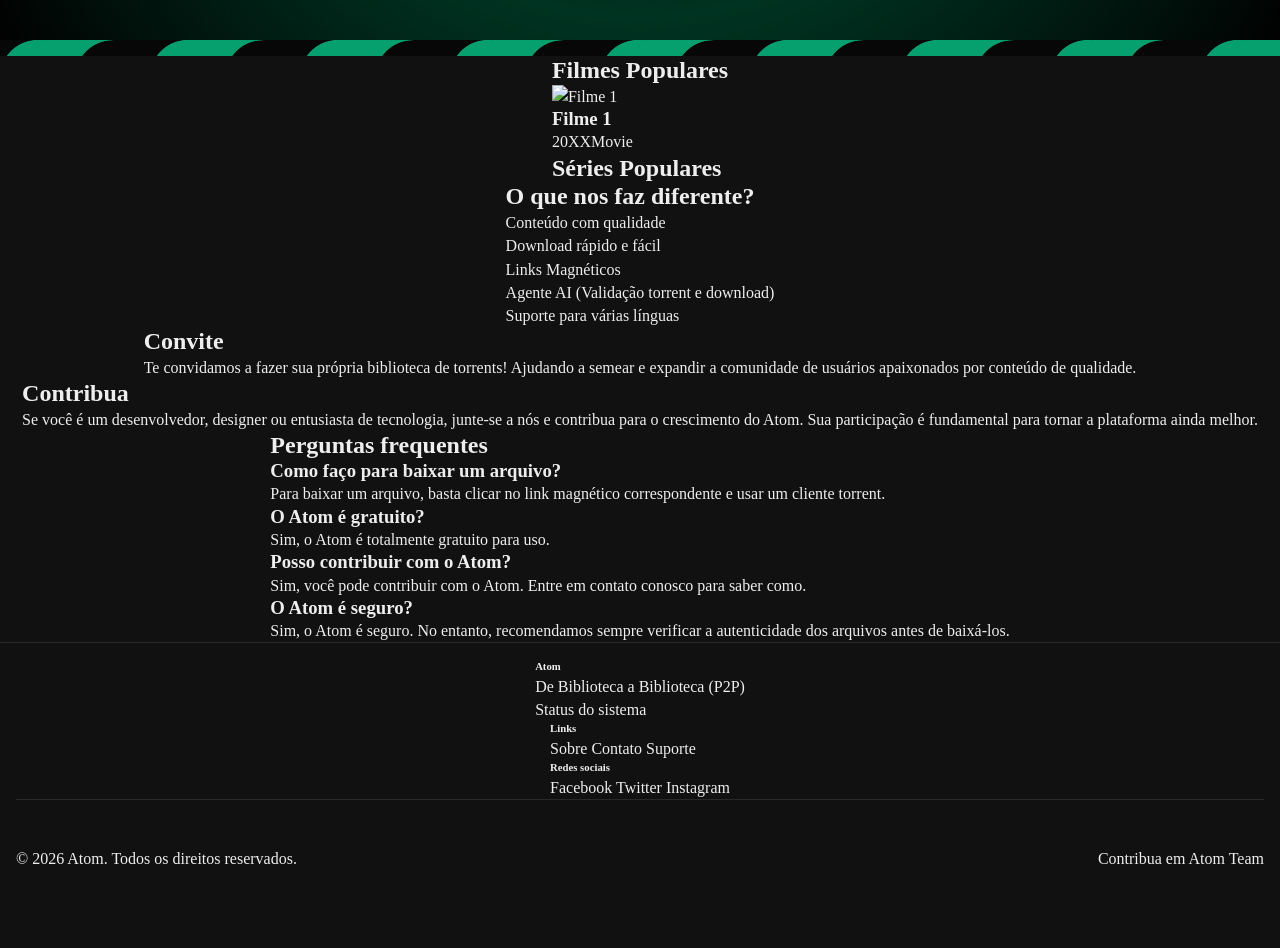
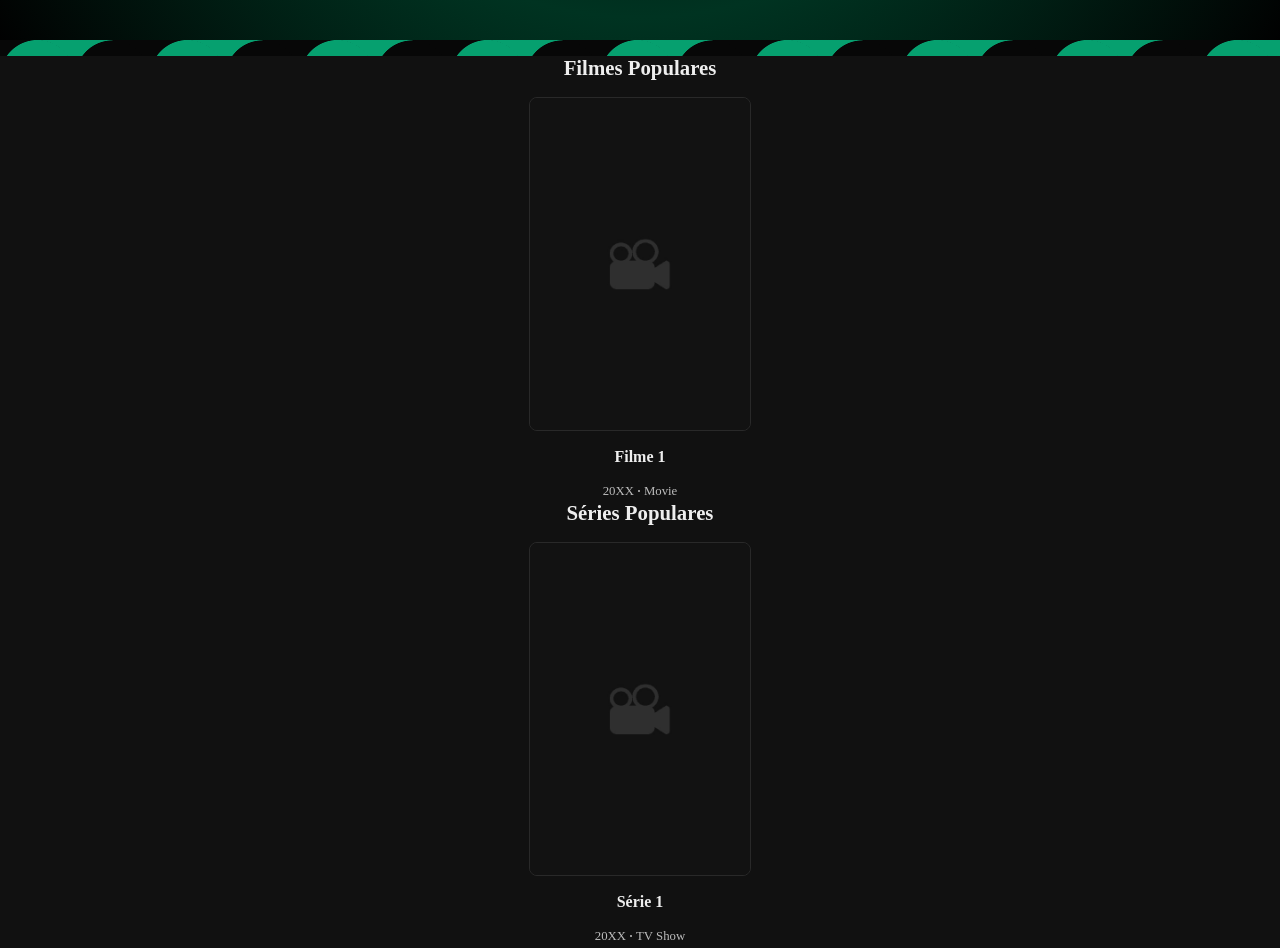
Before and after one commit to xtaz7c/atom, a plain HTML site: page public/pages/home.html in a window 1280 px wide. Shown: the part 760-1708 px from the top of the page. Before the commit the page ends 1630 px from the top, so only its background shows below. Drawn offline with nearby package versions, Linux system fonts and the light colour scheme.

Commit message:
fixed size card

```diff
--- a/public/pages/home.html
+++ b/public/pages/home.html
@@ -68,22 +68,31 @@
 
             <section class="set-h2 collumn">
 
-                <div class="popular">
-                    <h2>Filmes Populares</h2>
+                <div class="boxlayout-1 popular">
+                    <h2 class="section-title">Filmes Populares</h2>
 
-                    <article class="">
-                        <div class="movie-card">
-                            <img src="/asset/briefing/filme1.jpg" alt="Filme 1">
+                    <article class="layout-content-card">
+                        <a class="content-card">
+                            <img src="/asset/briefing/nocover.jpg" alt="Filme 1">
                             <h3>Filme 1</h3>
-                            <div class="movie-info">
-                                <span id="year">20XX</span><span id="type">Movie</span>
+                            <div class="card-info-layout-1">
+                                <span id="year">20XX</span><div class="space-icon"></div><span id="type">Movie</span>
                             </div>
+                        </a>
                     </article>
                 </div>
 
-                <div class="popular">
-                    <h2>Séries Populares</h2>
-                    <article class=""></article>
+                <div class="boxlayout-1 popular">
+                    <h2 class="section-title">Séries Populares</h2>
+                    <article class="layout-content-card">
+                        <a class="content-card">
+                            <img src="/asset/briefing/nocover.jpg" alt="Série 1">
+                            <h3>Série 1</h3>
+                            <div class="card-info-layout-1">
+                                <span id="year">20XX</span><div class="space-icon"></div><span id="type">TV Show</span>
+                            </div>
+                        </a>
+                    </article>
                 </div>
 
             </section>
--- /dev/null
+++ b/public/style/components/content.css
@@ -0,0 +1,73 @@
+.boxlayout-1{
+    width: 100%;
+    display: flex;
+    justify-content: center;
+    align-items: center;
+    gap: var(--gap-04);
+    flex-direction: column;
+}
+.section-title{
+    font-size: 1.3rem;
+    font-weight: 600;
+    color: var(--txt-01);
+}
+/* CAPAS DE CONTEÚDOS*/
+.layout-content-card{
+    height: 100%;
+    width: 100%;
+}
+.content-card{
+    height: 100%;
+    width: 100%;
+    display: flex;
+    justify-content: center;
+    align-items: center;
+    flex-direction: column;
+    gap: var(--gap-04);
+    transition: var(--ani-02);
+}
+.content-card img{
+    height: 334px;
+    width: 222px;
+    object-fit: cover;
+    border-radius: var(--rad-02);
+    border: 1px solid var(--bg-w-00);
+    transition: var(--ani-02);
+}
+.content-card h3{
+    font-size: 1rem;
+    font-weight: 600;
+    color: var(--txt-01);
+}
+.card-info-layout-1{
+    width: 100%;
+    display: flex;
+    justify-content: center;
+    align-items: center;
+    flex-direction: row;
+}
+.card-info-layout-1 #year{
+    font-size: 0.8rem;
+    font-weight: 400;
+    color: var(--txt-02);
+}
+.card-info-layout-1 .space-icon{
+    width: .12rem;
+    height: .12rem;
+    margin: 0 var(--gap-01);
+    background-color: var(--txt-02);
+    border-radius: 50%;
+}
+.card-info-layout-1 #type{
+    font-size: 0.8rem;
+    font-weight: 400;
+    color: var(--txt-02);
+}
+
+.content-card:hover,
+.content-card h3:hover,
+.content-card img:hover{
+    color: var(--brand-01);
+    border: 1px solid var(--brand-05);
+    transform: scale(1.025);
+}
--- a/public/style/index.css
+++ b/public/style/index.css
@@ -12,3 +12,4 @@
 /* ====== C O M P O N E N T S ====== */
 @import url('./components/header.css');
 @import url('./components/footer.css');
+@import url('./components/content.css')
```
